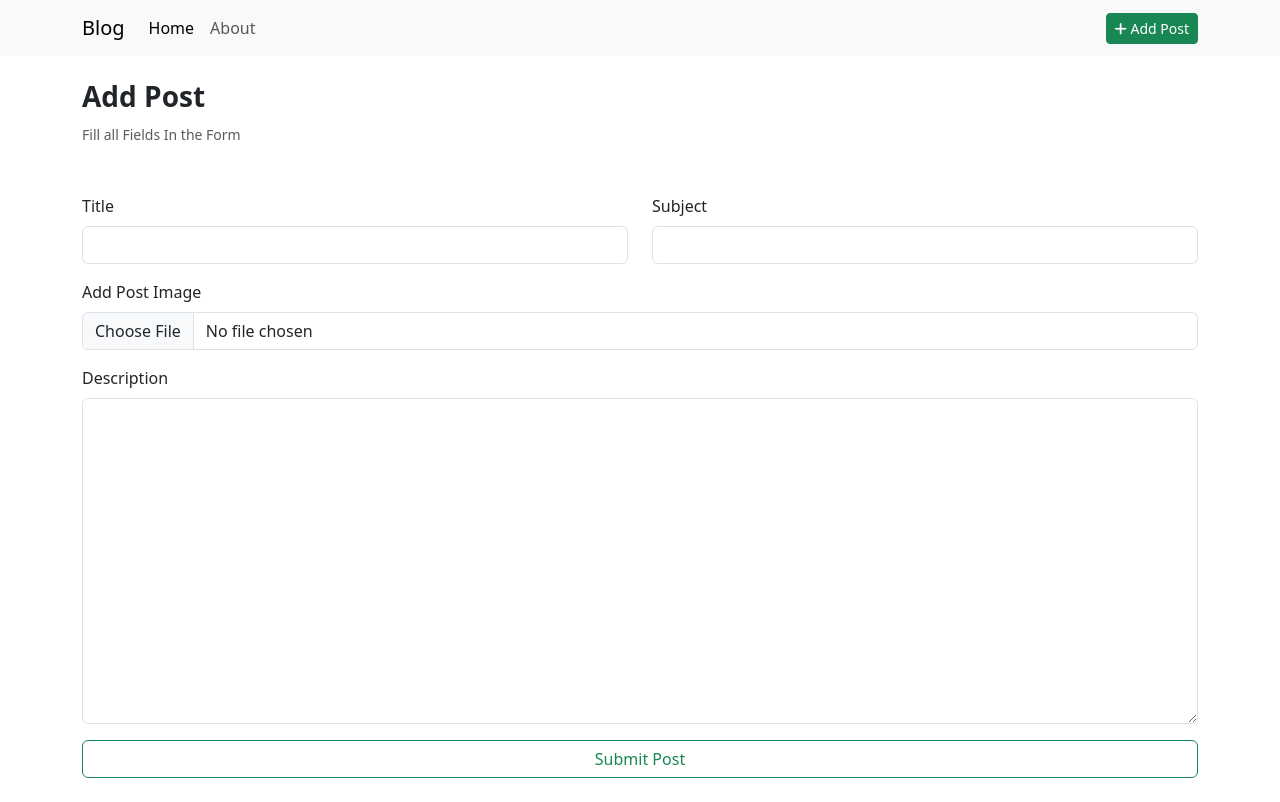
After one commit to eugenewere/django_class_blog, a Django app: page /create_post/ in a window 1280 px wide. The commit adds this page. Run offline with Django 4.2, Linux system fonts and the light colour scheme.

Commit message:
crud functionality

```diff
--- a/posts/templates/layout/base_layout.html
+++ b/posts/templates/layout/base_layout.html
@@ -11,12 +11,18 @@
     <title>{{title}}</title>
     <link rel="stylesheet" href="{% static 'css/index.css' %}">
     <link href="https://cdn.jsdelivr.net/npm/bootstrap@5.3.1/dist/css/bootstrap.min.css" rel="stylesheet">
+    <link rel="stylesheet" href="https://cdnjs.cloudflare.com/ajax/libs/font-awesome/6.4.2/css/all.min.css">
     {% block links %}
     {% endblock %}
+
+    <style>
+      .font-weight-bold{
+        font-weight: bold !important;
+      }
+    </style>
 </head>
 
 <body>
-
     <nav class="navbar navbar-expand-lg bg-body-tertiary">
         <div class="container">
           <a class="navbar-brand" href="{% url 'posts:home_page' %}">Blog</a>
@@ -24,6 +30,7 @@
             <span class="navbar-toggler-icon"></span>
           </button>
           <div class="collapse navbar-collapse" id="navbarNav">
+
             <ul class="navbar-nav">
               <li class="nav-item">
                 <a class="nav-link active" aria-current="page" href="{% url 'posts:home_page' %}">Home</a>
@@ -32,6 +39,12 @@
                 <a class="nav-link" href="{% url 'posts:about_page' %}">About</a>
               </li>
             </ul>
+            <ul class="navbar-nav" style="margin-left: auto !important;">
+              <li class="nav-item">
+                <a href="{% url 'posts:create_post' %}" class="btn btn-success btn-sm">  <i class="fa-solid fa-plus"></i> Add Post</a>
+              </li>
+            </ul>
+
           </div>
         </div>
       </nav>
--- /dev/null
+++ b/posts/templates/posts/add_post.html
@@ -0,0 +1,66 @@
+{% extends 'layout/base_layout.html' %}
+{% block links %}
+<style>
+    p {
+        color: blue;
+    }
+</style>
+{% endblock %}
+{% block content %}
+<div class="container py-4">
+    <form action="{% url 'posts:submit_post' %}" enctype="multipart/form-data" method="post">
+        {% csrf_token %}
+        <div class="row">
+            <div class="col-sm-12 mb-5">
+                <h3 class="font-weight-bold">Add Post</h3>
+                <small class="mt-3 text-muted">Fill all Fields In the Form</small>
+            </div>
+            <div class="col-sm-6">
+                <div class="mb-3">
+                    <label for="title" class="form-label">Title</label>
+                    <input type="text" name="title" class="form-control" id="title" aria-describedby="titleHelp">
+                    <div class="invalid-feedback d-block">
+                        {{ form.title.errors }}
+                    </div>
+                </div>
+            </div>
+            <div class="col-sm-6">
+                <div class="mb-3">
+                    <label for="subject" class="form-label">Subject</label>
+                    <input type="text" name="subject" class="form-control" id="subject" aria-describedby="subjectHelp">
+                    <div class="invalid-feedback d-block">
+                        {{ form.subject.errors }}
+                    </div>
+                </div>
+            </div>
+            <div class="col-sm-12">
+                <div class="mb-3">
+                    <label for="main_iamge" class="form-label">Add Post Image</label>
+                    <input name="main_image" class="form-control" type="file" id="main_iamge">
+                    <div class="invalid-feedback d-block">
+                        {{form.main_image.errors}}
+                    </div>
+                </div>
+            </div>
+            <div class="col-sm-12">
+                <div class="mb-3">
+                    <label for="description" class="form-label">Description</label>
+                    <textarea name="description" class="form-control" id="description" rows="13"></textarea>
+                    <div class="invalid-feedback d-block">
+                        {{form.description.errors}}
+                    </div>
+                </div>
+            </div>
+            <div class="col-12">
+                <button class="btn btn-outline-success w-100" type="submit">Submit Post</button>
+            </div>
+        </div>
+    </form>
+
+</div>
+{% endblock content %}
+
+{% block script %}
+
+
+{% endblock %}
--- a/posts/urls.py
+++ b/posts/urls.py
@@ -5,6 +5,10 @@ app_name="posts"
 
 urlpatterns = [
     path('', views.home, name="home_page"),
-    path('about/', views.about, name="about_page")
+    path('about/', views.about, name="about_page"),
+    path('post/<int:post_id>', views.post_details, name="post_details"),
+    path('create_post/', views.create_post, name="create_post"),
+    path('submit_post/', views.submit_post , name="submit_post")
+
 
 ]
--- a/posts/views.py
+++ b/posts/views.py
@@ -1,6 +1,6 @@
-from django.shortcuts import render
+from django.shortcuts import render, redirect
 from posts.models import Post
-
+from posts.forms import *
 
 def home(request):
     posts = Post.objects.all()
@@ -16,3 +16,59 @@ def about(request):
         'title': 'About'
     }
     return render(request, 'about/about_page.html', context)
+
+
+def post_details(request, post_id):
+
+    post =  Post.objects.filter(id=post_id).first()
+
+    context ={
+        "post": post,
+        "title": post.title
+    }
+    return render(request, 'posts/single_post.html', context)
+
+
+def create_post(request):
+    context = {
+        'title': "Add Post"
+    }
+    return render(request, 'posts/add_post.html', context)
+
+
+def submit_post(request):
+
+    # post_title = request.POST.get('title', '')
+    # subject =  request.POST.get('subject', '')
+    # desc =  request.POST.get('description', '')
+    # main_image =  request.FILES.get('main_image')
+
+
+
+    # Post.objects.create(
+    #     title=post_title,
+    #     subject=subject,
+    #     description=desc,
+    #     main_image=main_image,
+    # )
+
+    # post_object  = Post()
+    # post_object.title = post_title
+    # post_object.subject =  subject
+    # post_object.description =  desc
+    # post_object.main_image =  main_image
+    # post_object.save()
+    print(request.method)
+    if request.method == 'POST':
+        post_form =  PostForm(request.POST)
+        if post_form.is_valid():
+            post_form.save()
+            return redirect('posts:home_page')
+        else:
+            print(post_form.errors)
+            context = {
+                'title': "Add Post",
+                'form': post_form
+            }
+            return render(request, 'posts/add_post.html', context)
+    return redirect('posts:create_post')
```
Also changed, not shown: posts/forms.py (added, +36 -0 lines), posts/templates/home/landing_page.html (+6 -2 lines), posts/templates/posts/single_post.html (added, +45 -0 lines).
